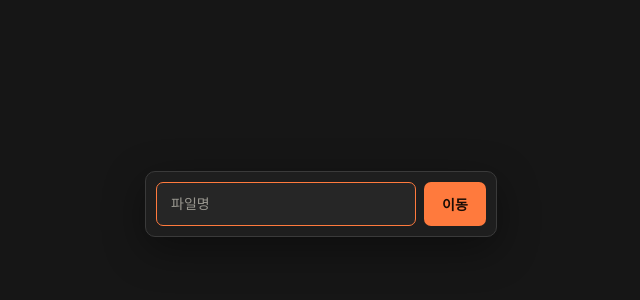
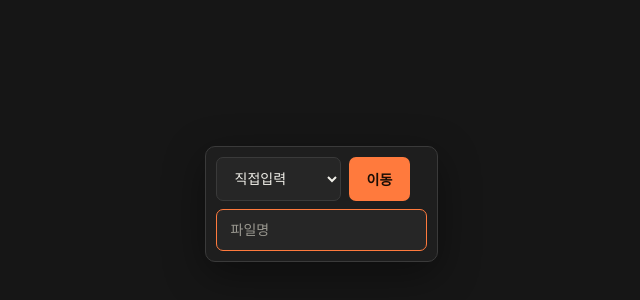
Before and after one commit to Mii-Mee/Photo-Editor, a plain HTML site: page index.html in a window 1280 px wide. Shown: the part 196-496 px from the top of the page, without its empty margins (319-959 px from the left). Drawn offline with Linux system fonts and the light colour scheme.

Commit message:
Add files via upload

```diff
--- a/index.html
+++ b/index.html
@@ -23,6 +23,7 @@
   }
   form{
     display:flex;
+    flex-direction:column;
     gap:8px;
     background:var(--panel);
     border:1px solid var(--line);
@@ -30,8 +31,20 @@
     border-radius:10px;
     box-shadow:0 12px 40px rgba(0,0,0,.4);
   }
+  .row{display:flex;gap:8px;}
+  select{
+    padding:12px 14px;
+    background:#262626;
+    border:1px solid var(--line);
+    color:var(--text-hi);
+    border-radius:7px;
+    font-size:14px;
+    outline:none;
+    cursor:pointer;
+  }
+  select:focus{border-color:var(--accent);}
   input{
-    width:260px;
+    width:100%;
     padding:12px 14px;
     background:#262626;
     border:1px solid var(--line);
@@ -59,17 +72,34 @@
 <body>
 
   <form id="goForm">
+    <div class="row">
+      <select id="presetSelect">
+        <option value="__custom__">직접입력</option>
+        <option value="photo-editor">photo-editor</option>
+        <option value="psd-viewer">psd-viewer</option>
+        <option value="nuki-studio">nuki-studio</option>
+      </select>
+      <button type="submit">이동</button>
+    </div>
     <input id="filenameInput" type="text" placeholder="파일명" autocomplete="off" autofocus>
-    <button type="submit">이동</button>
   </form>
 
 <script>
   const form = document.getElementById('goForm');
+  const select = document.getElementById('presetSelect');
   const input = document.getElementById('filenameInput');
+
+  function syncInputVisibility(){
+    const isCustom = select.value === '__custom__';
+    input.style.display = isCustom ? 'block' : 'none';
+    if (isCustom) input.focus();
+  }
+  select.addEventListener('change', syncInputVisibility);
+  syncInputVisibility();
 
   form.addEventListener('submit', (e) => {
     e.preventDefault();
-    let name = input.value.trim();
+    let name = select.value === '__custom__' ? input.value.trim() : select.value;
     if (!name) { input.focus(); return; }
 
     // 이미 .html로 끝나면 중복으로 붙이지 않음
```
